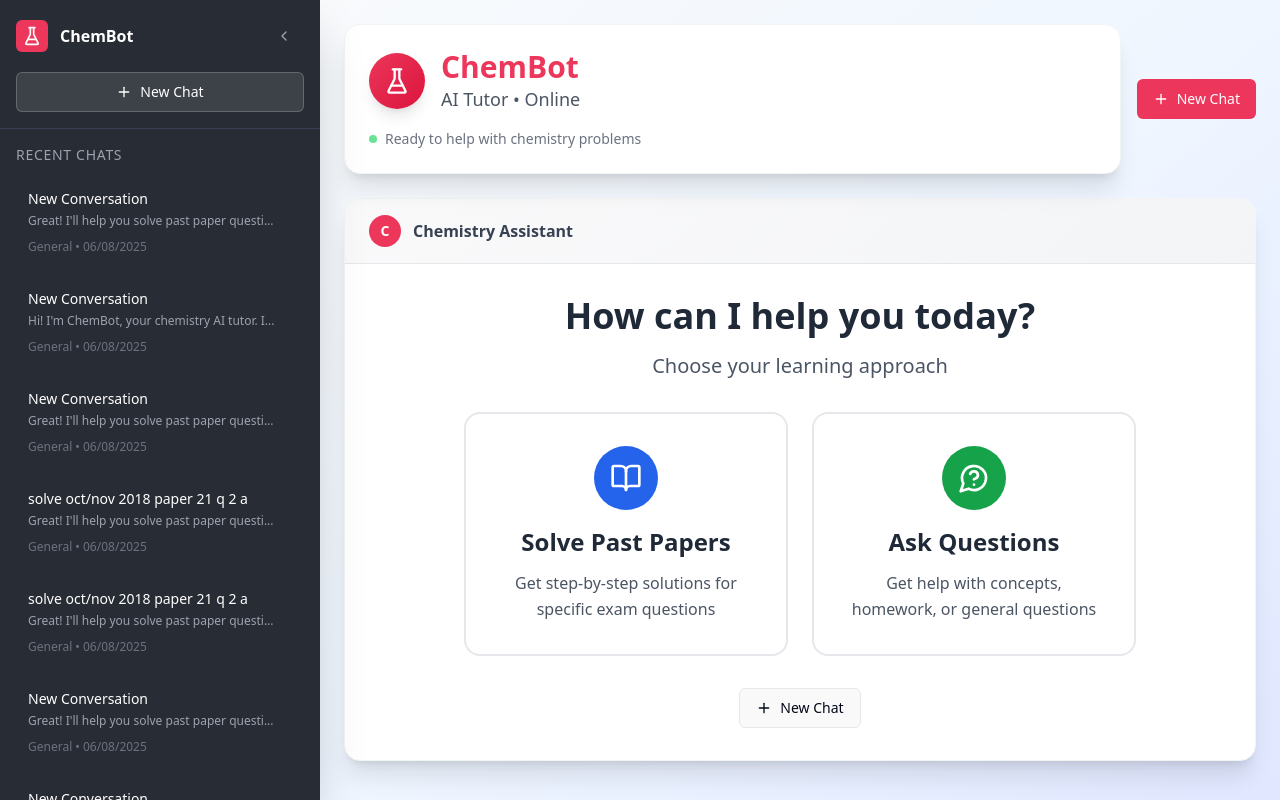
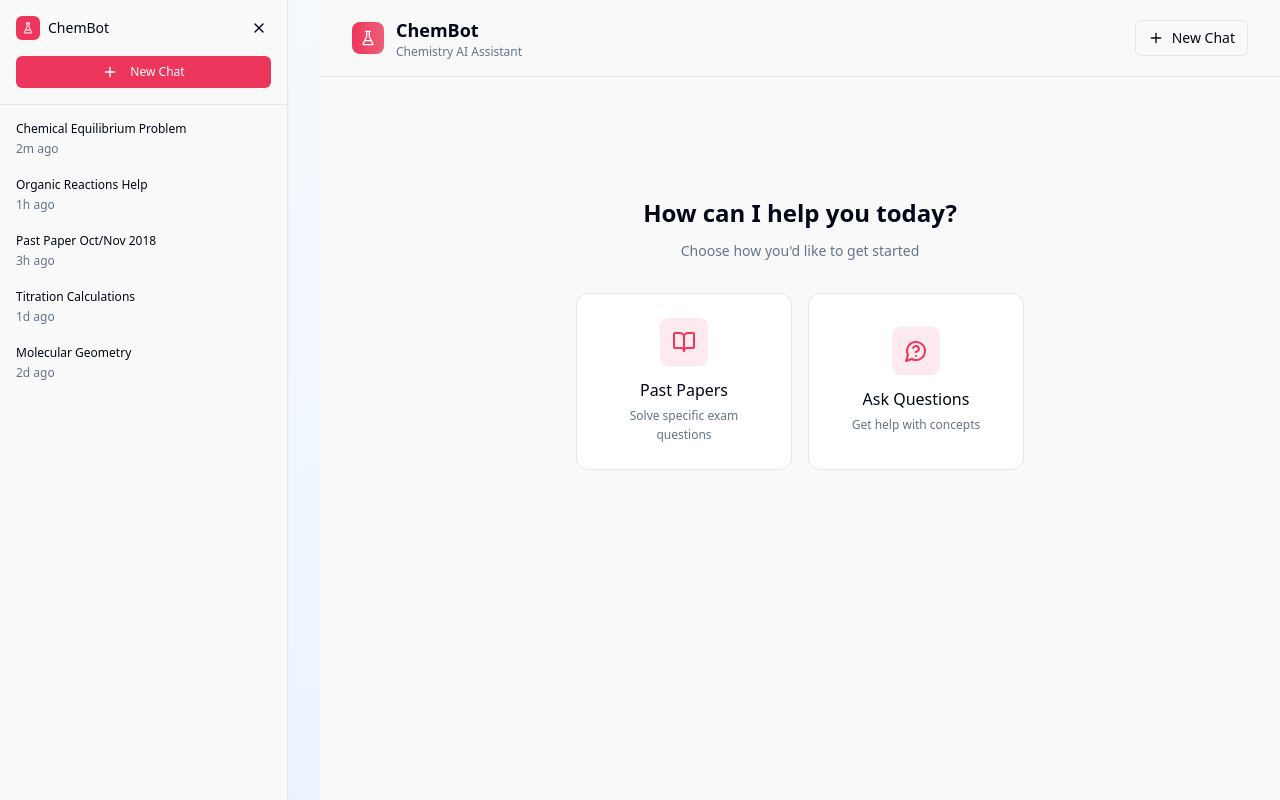
Before and after one commit to Walid-ai-d/chem-ai, a React (Vite) app: page / in a window 1280 px wide. Both pictures are taken after a click on the button 36 px from the left and 36 px from the top of the page. Built offline with nearby package versions, Linux system fonts and the light colour scheme.

Commit message:
Refine UI and add chat features
Update header, welcome screen, and chat history to be more minimal. Add chat input box and image sending functionality.

```diff
--- /dev/null
+++ b/src/components/ChatInput.tsx
@@ -0,0 +1,151 @@
+import { useState, useRef } from 'react';
+import { Send, Image, Paperclip } from 'lucide-react';
+import { Button } from '@/components/ui/button';
+import { Textarea } from '@/components/ui/textarea';
+
+interface ChatInputProps {
+  onSendMessage: (message: string, image?: File) => void;
+  disabled?: boolean;
+}
+
+const ChatInput = ({ onSendMessage, disabled = false }: ChatInputProps) => {
+  const [message, setMessage] = useState('');
+  const [dragOver, setDragOver] = useState(false);
+  const fileInputRef = useRef<HTMLInputElement>(null);
+  const textareaRef = useRef<HTMLTextAreaElement>(null);
+
+  const handleSubmit = (e: React.FormEvent) => {
+    e.preventDefault();
+    if (message.trim() && !disabled) {
+      onSendMessage(message.trim());
+      setMessage('');
+      if (textareaRef.current) {
+        textareaRef.current.style.height = 'auto';
+      }
+    }
+  };
+
+  const handleKeyDown = (e: React.KeyboardEvent) => {
+    if (e.key === 'Enter' && !e.shiftKey) {
+      e.preventDefault();
+      handleSubmit(e);
+    }
+  };
+
+  const handleTextareaChange = (e: React.ChangeEvent<HTMLTextAreaElement>) => {
+    setMessage(e.target.value);
+
+    // Auto-resize textarea
+    const textarea = e.target;
+    textarea.style.height = 'auto';
+    textarea.style.height = Math.min(textarea.scrollHeight, 120) + 'px';
+  };
+
+  const handleImageUpload = (file: File) => {
+    if (file && file.type.startsWith('image/')) {
+      onSendMessage(message.trim() || 'Analyze this image', file);
+      setMessage('');
+    }
+  };
+
+  const handleFileSelect = (e: React.ChangeEvent<HTMLInputElement>) => {
+    const file = e.target.files?.[0];
+    if (file) {
+      handleImageUpload(file);
+    }
+  };
+
+  const handleDrop = (e: React.DragEvent) => {
+    e.preventDefault();
+    setDragOver(false);
+
+    const file = e.dataTransfer.files[0];
+    if (file) {
+      handleImageUpload(file);
+    }
+  };
+
+  const handleDragOver = (e: React.DragEvent) => {
+    e.preventDefault();
+    setDragOver(true);
+  };
+
+  const handleDragLeave = (e: React.DragEvent) => {
+    e.preventDefault();
+    setDragOver(false);
+  };
+
+  return (
+    <div className="border-t border-border bg-background p-4">
+      <div
+        className={`relative rounded-lg border transition-colors ${
+          dragOver ? 'border-primary bg-primary/5' : 'border-border'
+        }`}
+        onDrop={handleDrop}
+        onDragOver={handleDragOver}
+        onDragLeave={handleDragLeave}
+      >
+        <form onSubmit={handleSubmit} className="flex items-end gap-2 p-3">
+          <div className="flex gap-1">
+            <input
+              ref={fileInputRef}
+              type="file"
+              accept="image/*"
+              onChange={handleFileSelect}
+              className="hidden"
+            />
+            <Button
+              type="button"
+              variant="ghost"
+              size="icon"
+              className="h-8 w-8 flex-shrink-0"
+              onClick={() => fileInputRef.current?.click()}
+              disabled={disabled}
+            >
+              <Image className="w-4 h-4" />
+            </Button>
+            <Button
+              type="button"
+              variant="ghost"
+              size="icon"
+              className="h-8 w-8 flex-shrink-0"
+              disabled={disabled}
+            >
+              <Paperclip className="w-4 h-4" />
+            </Button>
+          </div>
+
+          <Textarea
+            ref={textareaRef}
+            value={message}
+            onChange={handleTextareaChange}
+            onKeyDown={handleKeyDown}
+            placeholder="Ask me anything about chemistry..."
+            className="flex-1 min-h-[40px] max-h-[120px] resize-none border-0 bg-transparent p-0 text-sm focus-visible:ring-0 focus-visible:ring-offset-0"
+            disabled={disabled}
+          />
+
+          <Button
+            type="submit"
+            size="icon"
+            className="h-8 w-8 flex-shrink-0"
+            disabled={disabled || !message.trim()}
+          >
+            <Send className="w-4 h-4" />
+          </Button>
+        </form>
+
+        {dragOver && (
+          <div className="absolute inset-0 flex items-center justify-center bg-primary/10 rounded-lg border-2 border-dashed border-primary">
+            <div className="text-center">
+              <Image className="w-8 h-8 mx-auto mb-2 text-primary" />
+              <p className="text-sm font-medium text-primary">Drop image here</p>
+            </div>
+          </div>
+        )}
+      </div>
+    </div>
+  );
+};
+
+export default ChatInput;
--- a/src/components/ChemBot.tsx
+++ b/src/components/ChemBot.tsx
@@ -6,6 +6,7 @@ import WelcomeScreen from './WelcomeScreen';
 import PastPaperSelector from './PastPaperSelector';
 import ChatMessage from './ChatMessage';
 import ChatDocumentParser from './ChatDocumentParser';
+import ChatInput from './ChatInput';
 
 type AppState = 'welcome' | 'selecting-paper' | 'chat';
 
@@ -103,18 +104,47 @@ Therefore, the reaction favors the formation of $N_2O_4$ at this temperature.
     setAppState('welcome');
   };
 
+  const handleSendMessage = (messageText: string, image?: File) => {
+    if (!messageText.trim() && !image) return;
+
+    const userMessage: ChatMessage = {
+      id: Date.now().toString(),
+      isBot: false,
+      content: messageText,
+      timestamp: new Date().toLocaleTimeString('en-US', {
+        hour: '2-digit',
+        minute: '2-digit'
+      })
+    };
+
+    setMessages(prev => [...prev, userMessage]);
+
+    // Simulate bot response
+    setTimeout(() => {
+      const botMessage: ChatMessage = {
+        id: (Date.now() + 1).toString(),
+        isBot: true,
+        content: 'I understand your question about chemistry. Let me help you with that...',
+        timestamp: new Date().toLocaleTimeString('en-US', {
+          hour: '2-digit',
+          minute: '2-digit'
+        })
+      };
+      setMessages(prev => [...prev, botMessage]);
+    }, 1000);
+  };
+
   return (
-    <div className="chat-container">
-      <div className="max-w-6xl mx-auto p-6">
-        {/* Fixed Header */}
-        <div className="mb-6">
-          <div className="flex items-center justify-between">
-            <div className="flex-1">
+    <div className="flex flex-col h-screen bg-background">
+      {/* Header */}
+      <div className="border-b border-border p-4">
+        <div className="flex items-center justify-between max-w-4xl mx-auto">
           <ChemBotHeader />
-            </div>
           <Button
             onClick={handleNewChat}
-              className="flex items-center gap-2 ml-4"
+            variant="outline"
+            size="sm"
+            className="flex items-center gap-2"
           >
             <Plus className="w-4 h-4" />
             New Chat
@@ -123,17 +153,10 @@ Therefore, the reaction favors the formation of $N_2O_4$ at this temperature.
       </div>
 
       {/* Main Content */}
-        <div className="chat-message-container">
-          <div className="chat-message-header">
-            <div className="flex items-center gap-3">
-              <div className="w-8 h-8 bg-gradient-to-r from-chemistry-red to-primary rounded-full flex items-center justify-center">
-                <span className="text-white text-sm font-bold">C</span>
-              </div>
-              <span className="font-semibold text-gray-700">Chemistry Assistant</span>
-            </div>
-          </div>
-
-          <div className="p-8">
+      <div className="flex-1 overflow-hidden">
+        <div className="h-full max-w-4xl mx-auto flex flex-col">
+          {/* Messages Area */}
+          <div className="flex-1 overflow-y-auto p-4">
             {appState === 'welcome' && (
               <WelcomeScreen
                 onSolvePastPapers={handleSolvePastPapers}
@@ -150,7 +173,7 @@ Therefore, the reaction favors the formation of $N_2O_4$ at this temperature.
             )}
 
             {appState === 'chat' && (
-              <div className="max-w-4xl mx-auto">
+              <div className="space-y-4">
                 {messages.map((message) => (
                   <ChatMessage
                     key={message.id}
@@ -160,7 +183,7 @@ Therefore, the reaction favors the formation of $N_2O_4$ at this temperature.
                     {message.isBot && message.content.includes('##') ? (
                       <ChatDocumentParser content={message.content} />
                     ) : (
-                      <div className="text-gray-700 leading-relaxed">
+                      <div className="text-foreground leading-relaxed">
                         {message.content}
                       </div>
                     )}
@@ -169,10 +192,10 @@ Therefore, the reaction favors the formation of $N_2O_4$ at this temperature.
 
                 {messages.length === 0 && (
                   <div className="text-center py-12">
-                    <h2 className="text-2xl font-bold text-gray-800 mb-4">
+                    <h2 className="text-xl font-semibold text-foreground mb-2">
                       Ask me anything about chemistry!
                     </h2>
-                    <p className="text-gray-600">
+                    <p className="text-muted-foreground text-sm">
                       I can help with reactions, calculations, concepts, and more.
                     </p>
                   </div>
@@ -180,6 +203,11 @@ Therefore, the reaction favors the formation of $N_2O_4$ at this temperature.
               </div>
             )}
           </div>
+
+          {/* Chat Input */}
+          {appState === 'chat' && (
+            <ChatInput onSendMessage={handleSendMessage} />
+          )}
         </div>
       </div>
     </div>
--- a/src/components/ChemBotHeader.tsx
+++ b/src/components/ChemBotHeader.tsx
@@ -2,21 +2,13 @@ import { FlaskConical } from 'lucide-react';
 
 const ChemBotHeader = () => {
   return (
-    <div className="chat-header">
-      <div className="flex items-center gap-4 mb-4">
-        <div className="chat-bot-avatar">
-          <FlaskConical className="w-7 h-7 text-white" />
-        </div>
-        <div>
-          <h1 className="text-3xl font-bold bg-gradient-to-r from-chemistry-red to-primary bg-clip-text text-transparent">
-            ChemBot
-          </h1>
-          <p className="text-gray-600 text-lg">AI Tutor • Online</p>
-        </div>
+    <div className="flex items-center gap-3">
+      <div className="w-8 h-8 bg-gradient-to-r from-primary to-primary/80 rounded-lg flex items-center justify-center">
+        <FlaskConical className="w-4 h-4 text-primary-foreground" />
       </div>
-      <div className="flex items-center gap-2 text-sm text-gray-500">
-        <div className="w-2 h-2 bg-green-400 rounded-full animate-pulse"></div>
-        <span>Ready to help with chemistry problems</span>
+      <div>
+        <h1 className="text-lg font-semibold text-foreground">ChemBot</h1>
+        <p className="text-xs text-muted-foreground">Chemistry AI Assistant</p>
       </div>
     </div>
   );
--- a/src/components/Sidebar.tsx
+++ b/src/components/Sidebar.tsx
@@ -1,11 +1,10 @@
 import { useState } from 'react';
-import { ChevronLeft, Plus, FlaskConical } from 'lucide-react';
+import { X, Plus, FlaskConical, MessageSquare } from 'lucide-react';
 import { Button } from '@/components/ui/button';
 
 interface ChatHistory {
   id: string;
   title: string;
-  subtitle: string;
   timestamp: string;
 }
 
@@ -17,48 +16,11 @@ interface SidebarProps {
 
 const Sidebar = ({ isOpen, onToggle, onNewChat }: SidebarProps) => {
   const [chatHistory] = useState<ChatHistory[]>([
-    {
-      id: '1',
-      title: 'New Conversation',
-      subtitle: 'Great! I\'ll help you solve past paper questi...',
-      timestamp: '06/08/2025'
-    },
-    {
-      id: '2',
-      title: 'New Conversation',
-      subtitle: 'Hi! I\'m ChemBot, your chemistry AI tutor. I...',
-      timestamp: '06/08/2025'
-    },
-    {
-      id: '3',
-      title: 'New Conversation',
-      subtitle: 'Great! I\'ll help you solve past paper questi...',
-      timestamp: '06/08/2025'
-    },
-    {
-      id: '4',
-      title: 'solve oct/nov 2018 paper 21 q 2 a',
-      subtitle: 'Great! I\'ll help you solve past paper questi...',
-      timestamp: '06/08/2025'
-    },
-    {
-      id: '5',
-      title: 'solve oct/nov 2018 paper 21 q 2 a',
-      subtitle: 'Great! I\'ll help you solve past paper questi...',
-      timestamp: '06/08/2025'
-    },
-    {
-      id: '6',
-      title: 'New Conversation',
-      subtitle: 'Great! I\'ll help you solve past paper questi...',
-      timestamp: '06/08/2025'
-    },
-    {
-      id: '7',
-      title: 'New Conversation',
-      subtitle: 'Hi! I\'m ChemBot, your chemistry AI tutor. I...',
-      timestamp: '06/08/2025'
-    }
+    { id: '1', title: 'Chemical Equilibrium Problem', timestamp: '2m ago' },
+    { id: '2', title: 'Organic Reactions Help', timestamp: '1h ago' },
+    { id: '3', title: 'Past Paper Oct/Nov 2018', timestamp: '3h ago' },
+    { id: '4', title: 'Titration Calculations', timestamp: '1d ago' },
+    { id: '5', title: 'Molecular Geometry', timestamp: '2d ago' },
   ]);
 
   if (!isOpen) {
@@ -68,66 +30,60 @@ const Sidebar = ({ isOpen, onToggle, onNewChat }: SidebarProps) => {
           onClick={onToggle}
           variant="outline"
           size="icon"
-          className="bg-white shadow-lg"
+          className="shadow-sm"
         >
-          <FlaskConical className="w-4 h-4" />
+          <MessageSquare className="w-4 h-4" />
         </Button>
       </div>
     );
   }
 
   return (
-    <div className="fixed inset-y-0 left-0 z-50 w-80 bg-secondary text-secondary-foreground shadow-2xl">
+    <div className="fixed inset-y-0 left-0 z-50 w-72 bg-background border-r border-border shadow-sm">
+      <div className="flex flex-col h-full">
         {/* Header */}
-      <div className="p-4 border-b border-gray-700">
+        <div className="p-4 border-b border-border">
           <div className="flex items-center justify-between mb-4">
-          <div className="flex items-center gap-3">
-            <div className="w-8 h-8 bg-gradient-to-r from-chemistry-red to-primary rounded-md flex items-center justify-center">
-              <FlaskConical className="w-5 h-5 text-white" />
+            <div className="flex items-center gap-2">
+              <div className="w-6 h-6 bg-primary rounded-md flex items-center justify-center">
+                <FlaskConical className="w-3 h-3 text-primary-foreground" />
               </div>
-            <span className="font-bold text-white">ChemBot</span>
+              <span className="font-medium text-foreground text-sm">ChemBot</span>
             </div>
             <Button
               onClick={onToggle}
               variant="ghost"
               size="icon"
-            className="text-gray-400 hover:text-white"
+              className="h-6 w-6"
             >
-            <ChevronLeft className="w-4 h-4" />
+              <X className="w-3 h-3" />
             </Button>
           </div>
 
           <Button
             onClick={onNewChat}
-          className="w-full flex items-center gap-2 bg-white/10 hover:bg-white/20 text-white border-white/20"
-          variant="outline"
+            className="w-full h-8 text-xs"
+            size="sm"
           >
-          <Plus className="w-4 h-4" />
+            <Plus className="w-3 h-3 mr-1" />
             New Chat
           </Button>
         </div>
 
         {/* Chat History */}
-      <div className="flex-1 overflow-y-auto">
-        <div className="p-4">
-          <h3 className="text-sm font-medium text-gray-400 mb-3 uppercase tracking-wider">
-            Recent Chats
-          </h3>
-          <div className="space-y-2">
+        <div className="flex-1 overflow-y-auto p-2">
+          <div className="space-y-1">
             {chatHistory.map((chat) => (
               <button
                 key={chat.id}
-                className="w-full text-left p-3 rounded-lg hover:bg-white/5 transition-colors group"
+                className="w-full text-left p-2 rounded-md hover:bg-accent transition-colors group text-xs"
               >
-                <h4 className="text-white font-medium text-sm mb-1 truncate">
+                <div className="font-medium text-foreground truncate mb-1">
                   {chat.title}
-                </h4>
-                <p className="text-gray-400 text-xs truncate mb-1">
-                  {chat.subtitle}
-                </p>
-                <span className="text-gray-500 text-xs">
-                  General • {chat.timestamp}
-                </span>
+                </div>
+                <div className="text-muted-foreground">
+                  {chat.timestamp}
+                </div>
               </button>
             ))}
           </div>
--- a/src/components/WelcomeScreen.tsx
+++ b/src/components/WelcomeScreen.tsx
@@ -1,5 +1,4 @@
-import { BookOpen, MessageCircleQuestion, Plus } from 'lucide-react';
-import { Button } from '@/components/ui/button';
+import { BookOpen, MessageCircleQuestion } from 'lucide-react';
 
 interface WelcomeScreenProps {
   onSolvePastPapers: () => void;
@@ -7,54 +6,45 @@ interface WelcomeScreenProps {
   onNewChat: () => void;
 }
 
-const WelcomeScreen = ({ onSolvePastPapers, onAskQuestions, onNewChat }: WelcomeScreenProps) => {
+const WelcomeScreen = ({ onSolvePastPapers, onAskQuestions }: WelcomeScreenProps) => {
   return (
-    <div className="text-center max-w-2xl mx-auto">
-      <div className="mb-8">
-        <h2 className="text-4xl font-bold text-gray-800 mb-4">
+    <div className="flex flex-col items-center justify-center min-h-[60vh] space-y-8">
+      <div className="text-center space-y-3">
+        <h2 className="text-2xl font-semibold text-foreground">
           How can I help you today?
         </h2>
-        <p className="text-xl text-gray-600">
-          Choose your learning approach
+        <p className="text-sm text-muted-foreground">
+          Choose how you'd like to get started
         </p>
       </div>
 
-      <div className="grid md:grid-cols-2 gap-6 mb-8">
+      <div className="grid grid-cols-2 gap-4 w-full max-w-md">
         <button
           onClick={onSolvePastPapers}
-          className="group p-8 bg-white rounded-2xl border-2 border-gray-200 hover:border-chemistry-blue hover:shadow-xl transition-all duration-300 text-center"
+          className="group flex flex-col items-center justify-center p-6 bg-card rounded-xl border border-border hover:border-primary/50 hover:bg-accent/50 transition-all duration-200"
         >
-          <div className="w-16 h-16 bg-gradient-to-r from-chemistry-blue to-blue-600 rounded-full flex items-center justify-center mx-auto mb-4 group-hover:scale-110 transition-transform">
-            <BookOpen className="w-8 h-8 text-white" />
+          <div className="w-12 h-12 bg-primary/10 rounded-lg flex items-center justify-center mb-3 group-hover:bg-primary/20 transition-colors">
+            <BookOpen className="w-6 h-6 text-primary" />
           </div>
-          <h3 className="text-2xl font-bold text-gray-800 mb-3">Solve Past Papers</h3>
-          <p className="text-gray-600 leading-relaxed">
-            Get step-by-step solutions for specific exam questions
+          <h3 className="font-medium text-foreground mb-1">Past Papers</h3>
+          <p className="text-xs text-muted-foreground text-center leading-relaxed">
+            Solve specific exam questions
           </p>
         </button>
 
         <button
           onClick={onAskQuestions}
-          className="group p-8 bg-white rounded-2xl border-2 border-gray-200 hover:border-chemistry-green hover:shadow-xl transition-all duration-300 text-center"
+          className="group flex flex-col items-center justify-center p-6 bg-card rounded-xl border border-border hover:border-primary/50 hover:bg-accent/50 transition-all duration-200"
         >
-          <div className="w-16 h-16 bg-gradient-to-r from-chemistry-green to-green-600 rounded-full flex items-center justify-center mx-auto mb-4 group-hover:scale-110 transition-transform">
-            <MessageCircleQuestion className="w-8 h-8 text-white" />
+          <div className="w-12 h-12 bg-primary/10 rounded-lg flex items-center justify-center mb-3 group-hover:bg-primary/20 transition-colors">
+            <MessageCircleQuestion className="w-6 h-6 text-primary" />
           </div>
-          <h3 className="text-2xl font-bold text-gray-800 mb-3">Ask Questions</h3>
-          <p className="text-gray-600 leading-relaxed">
-            Get help with concepts, homework, or general questions
+          <h3 className="font-medium text-foreground mb-1">Ask Questions</h3>
+          <p className="text-xs text-muted-foreground text-center leading-relaxed">
+            Get help with concepts
           </p>
         </button>
       </div>
-
-      <Button
-        onClick={onNewChat}
-        variant="outline"
-        className="flex items-center gap-2 mx-auto"
-      >
-        <Plus className="w-4 h-4" />
-        New Chat
-      </Button>
     </div>
   );
 };
```
Lines whose indentation alone changed are shown as unchanged.
